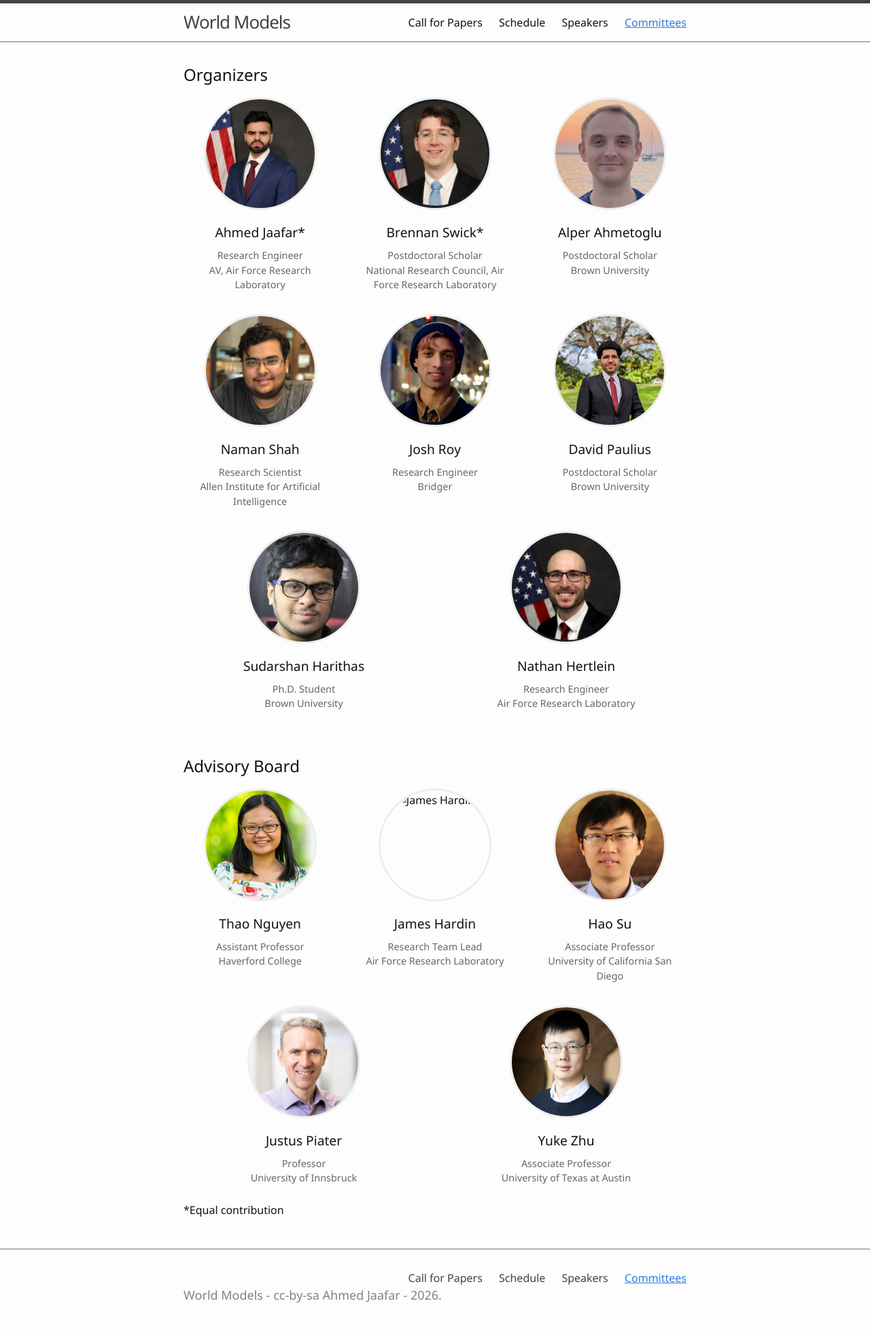
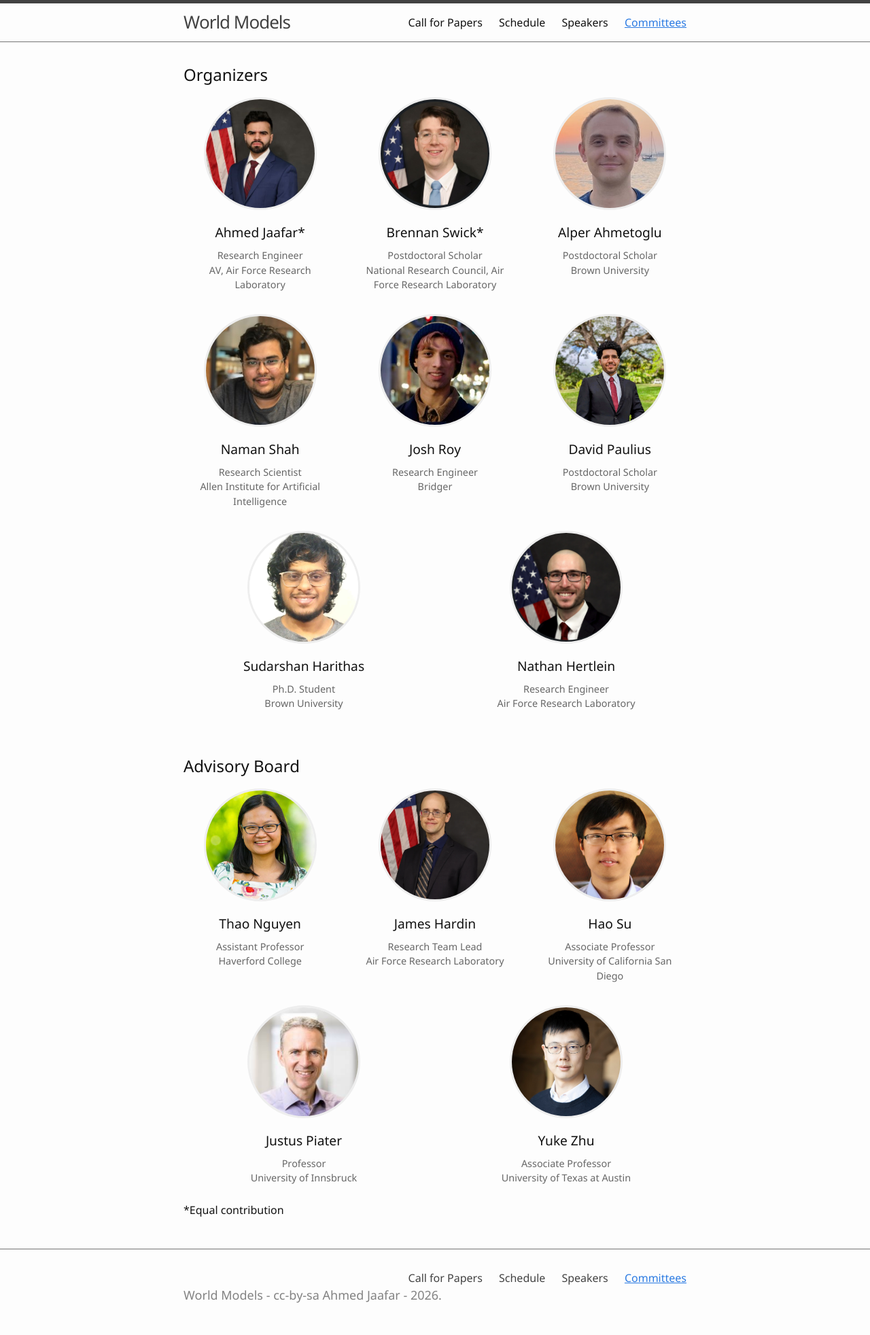
Before and after one commit to worldmodelworkshop/worldmodelworkshop.github.io, a Jekyll site: the page built from z_committees.md, in a window 1280 px wide. Shown: the whole page at 68% size. Built offline with Jekyll 4.4.1, drawn with Linux system fonts in a browser that asks for light colours.

Commit message:
updated organizer headshots

```diff
--- a/_data/advisory_board.yml
+++ b/_data/advisory_board.yml
@@ -5,6 +5,7 @@
 - name: "James Hardin"
   role: "Research Team Lead"
   affiliation: "Air Force Research Laboratory"
+  image: "images/organizer_headshots/james.png"
 - name: "Hao Su"
   role: "Associate Professor"
   affiliation: "University of California San Diego"
```
Also changed, not shown: images/organizer_headshots/james.png (added), images/organizer_headshots/sudarshan.jpg.
